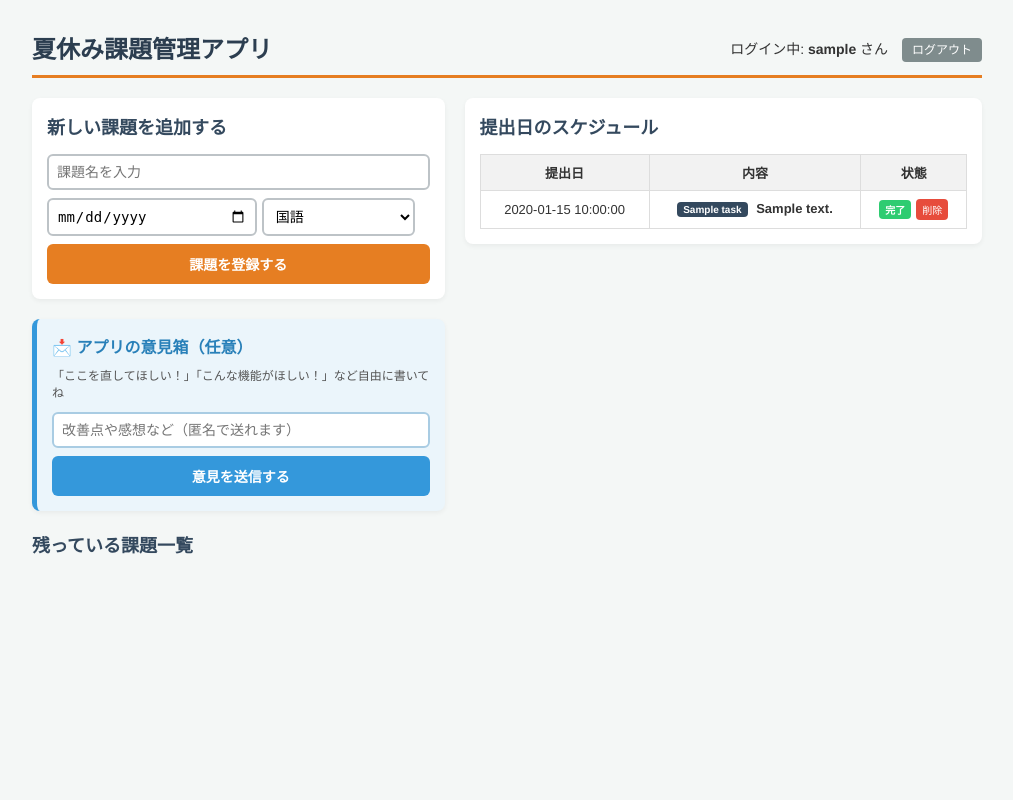
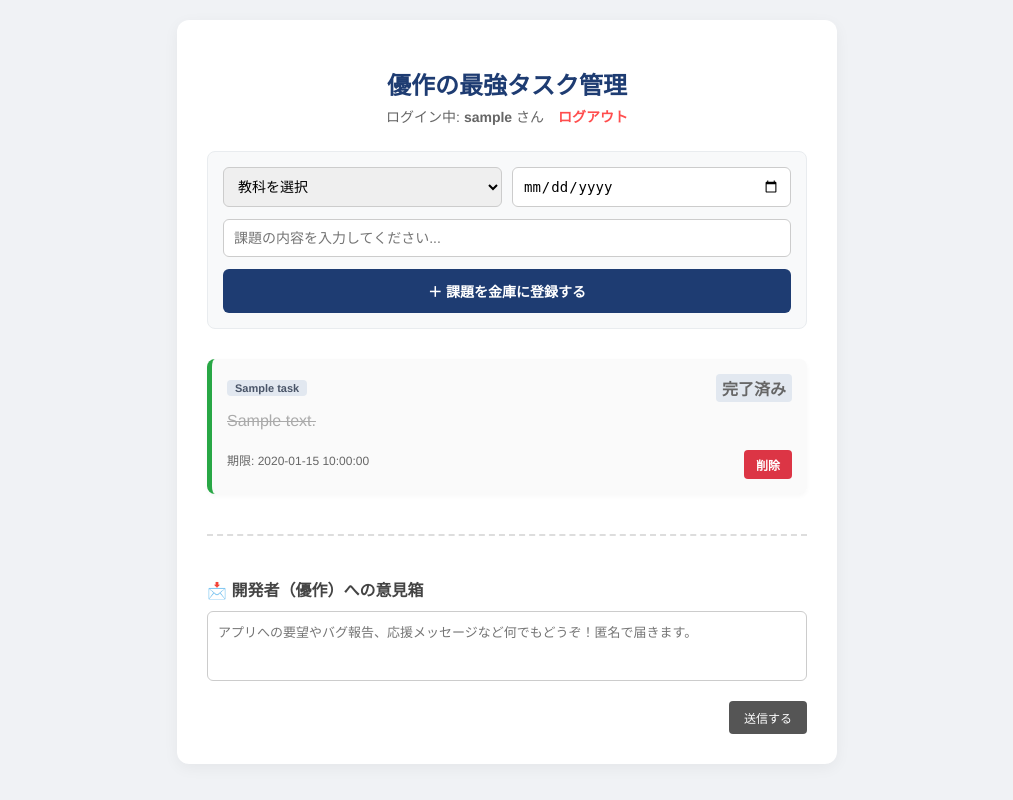
Before and after one commit to yusamiu/kadai_app, a Flask app: page / in a window 1280 px wide. Shown: the whole page, without its empty margins (133-1146 px from the left). Run offline with Flask 3, Linux system fonts and the light colour scheme; the visitor is signed in with stand-in values (Sample User, id 1); a database or web service that is not in the repository returns one stand-in record (values such as "Sample title"); some libraries are stand-ins or nearby versions.

Commit message:
ログイン機能の修正

```diff
--- a/app.py
+++ b/app.py
@@ -1,5 +1,5 @@
 from flask import Flask, render_template, request, redirect, url_for, session
-from datetime import datetime
+from datetime import datetime, timedelta  # 💡 timedelta を確実にインポート
 import os
 import psycopg2
 from psycopg2.extras import DictCursor
@@ -11,7 +11,6 @@ app.secret_key = 'yusaku_secret_key_12345'
 # 🔑 Renderの金庫（データベース）に接続する関数
 # --------------------------------------------------
 def get_db_connection():
-    # Renderの環境変数から金庫のURLを読み込む
     database_url = os.environ.get('DATABASE_URL')
     conn = psycopg2.connect(database_url, sslmode='require')
     return conn
@@ -22,7 +21,6 @@ def get_db_connection():
 def init_db():
     conn = get_db_connection()
     cur = conn.cursor()
-    # 課題を入れる引き出し
     cur.execute('''
         CREATE TABLE IF NOT EXISTS tasks (
             id SERIAL PRIMARY KEY,
@@ -33,7 +31,6 @@ def init_db():
             status TEXT NOT NULL
         );
     ''')
-    # 意見を入れる引き出し
     cur.execute('''
         CREATE TABLE IF NOT EXISTS opinions (
             id SERIAL PRIMARY KEY,
@@ -45,8 +42,13 @@ def init_db():
     cur.close()
     conn.close()
 
-# アプリ起動時に引き出しを自動作成
 init_db()
+
+# 💡 リクエストが来るたびに「ログイン状態を30日維持する」を設定する安全な記述法
+@app.before_request
+def make_session_permanent():
+    session.permanent = True
+    app.permanent_session_lifetime = timedelta(days=30)
 
 # --------------------------------------------------
 # 🏠 画面のルート（部屋）の設定
@@ -58,7 +60,6 @@ def home():
 
     current_user = session['username']
 
-    # 金庫から「自分の課題だけ」を期限が近い順に並び替えて持ってくる
     conn = get_db_connection()
     cur = conn.cursor(cursor_factory=DictCursor)
     cur.execute(
@@ -92,6 +93,10 @@ def home():
 
 @app.route('/login', methods=['GET', 'POST'])
 def login_page():
+    # 💡 すでにログインしているなら、ログイン画面は見せずにホームへ飛ばす
+    if 'username' in session:
+        return redirect(url_for('home'))
+
     if request.method == 'POST':
         username = request.form.get('username')
         if username:
@@ -114,7 +119,6 @@ def add_task():
     subject = request.form.get('subject')
 
     if task_text and deadline and subject:
-        # 金庫に新しい課題をガチャンと入れる
         conn = get_db_connection()
         cur = conn.cursor()
         cur.execute(
@@ -135,7 +139,6 @@ def complete_task():
     task_value = request.form.get('task_value')
     task_deadline = request.form.get('task_deadline')
 
-    # 金庫のステータスを「done」に書き換える
     conn = get_db_connection()
     cur = conn.cursor()
     cur.execute(
@@ -155,7 +158,6 @@ def delete_task():
     task_value = request.form.get('task_value')
     task_deadline = request.form.get('task_deadline')
 
-    # 金庫からデータを完全に消去する
     conn = get_db_connection()
     cur = conn.cursor()
     cur.execute(
@@ -172,7 +174,6 @@ def suggest():
     opinion_text = request.form.get('opinion')
 
     if opinion_text:
-        # 金庫の意見箱引き出しに保存する
         conn = get_db_connection()
         cur = conn.cursor()
         now_str = datetime.now().strftime('%Y-%m-%d %H:%M')
@@ -194,11 +195,9 @@ def admin_page():
     conn = get_db_connection()
     cur = conn.cursor()
 
-    # 1. これまでに登録された重複のないユーザー名を取得
     cur.execute("SELECT DISTINCT username FROM tasks ORDER BY username;")
     users = [row[0] for row in cur.fetchall()]
 
-    # 2. 意見箱（opinionsテーブル）から届いた意見を新しい順に取得
     opinions = []
     try:
         cur.execute("SELECT text, created_at FROM opinions ORDER BY id DESC;")
@@ -261,6 +260,5 @@ def admin_page():
 
     return rendered
 
-# 🚨 一番最後にアプリを起動する（ここがポイント！）
 if __name__ == '__main__':
     app.run(debug=True)
--- a/templates/index.html
+++ b/templates/index.html
@@ -1,248 +1,51 @@
 <!DOCTYPE html>
-<html>
+<html lang="ja">
 <head>
     <meta charset="UTF-8">
     <meta name="viewport" content="width=device-width, initial-scale=1.0">
-        <title>夏休み課題管理アプリ</title>
+    <title>優作の最強タスク管理</title>
     <style>
-            body {
-                background-color: #f4f7f6;
-                font-family: 'Helvetica Neue', Arial, sans-serif;
-                max-width: 950px;
-                margin: 30px auto;
-                padding: 0 20px;
-                color: #333;
-            }
+        body { font-family: 'Helvetica Neue', Arial, sans-serif; background: #f0f2f5; margin: 0; padding: 20px; color: #333; }
+        .container { max-width: 600px; margin: 0 auto; background: white; padding: 30px; border-radius: 12px; box-shadow: 0 4px 15px rgba(0,0,0,0.05); }
+        h1 { text-align: center; color: #1e3c72; margin-bottom: 5px; font-size: 24px; }
+        .user-welcome { text-align: center; color: #666; font-size: 14px; margin-bottom: 25px; }
+        .logout-link { color: #ff4d4d; text-decoration: none; margin-left: 10px; font-weight: bold; }
+        form { display: flex; flex-direction: column; gap: 12px; margin-bottom: 30px; background: #f8f9fa; padding: 15px; border-radius: 8px; border: 1px solid #e9ecef; }
+        .form-row { display: flex; gap: 10px; }
+        input[type="text"], input[type="date"], select { flex: 1; padding: 10px; border: 1px solid #ccc; border-radius: 6px; font-size: 14px; }
+        button.add-btn { background: #1e3c72; color: white; border: none; padding: 12px; border-radius: 6px; font-weight: bold; cursor: pointer; font-size: 14px; }
+        button.add-btn:hover { background: #2a5298; }
+        .task-list { list-style: none; padding: 0; margin: 0; }
+        .task-item { display: flex; flex-direction: column; background: white; padding: 15px; margin-bottom: 12px; border-radius: 8px; border-left: 5px solid #1e3c72; box-shadow: 0 2px 5px rgba(0,0,0,0.03); position: relative; }
+        .task-item.done { border-left-color: #28a745; background: #fafafa; }
+        .task-item.done .task-text { text-decoration: line-through; color: #aaa; }
+        .task-header { display: flex; justify-content: space-between; align-items: center; margin-bottom: 5px; }
+        .subject-tag { background: #e2e8f0; color: #4a5568; padding: 2px 8px; border-radius: 4px; font-size: 11px; font-weight: bold; }
+        .task-text { font-size: 16px; font-weight: 500; margin: 5px 0; word-break: break-all; }
+        .task-footer { display: flex; justify-content: space-between; align-items: center; margin-top: 5px; font-size: 12px; color: #666; }
+        .days-left { font-weight: bold; padding: 2px 6px; border-radius: 4px; }
+        .days-urgent { background: #ffe3e3; color: #d63031; }
+        .days-normal { background: #e3f2fd; color: #0d47a1; }
+        .action-btns { display: flex; gap: 8px; margin-top: 10px; justify-content: flex-end; }
+        .action-btns button { padding: 6px 12px; border: none; border-radius: 4px; font-size: 12px; cursor: pointer; font-weight: bold; }
+        .comp-btn { background: #28a745; color: white; }
+        .del-btn { background: #dc3545; color: white; }
 
-            /* ヘッダー周りのデザイン */
-            .header-area {
-                display: flex;
-                justify-content: space-between;
-                align-items: center;
-                border-bottom: 3px solid #e67e22;
-                padding-bottom: 10px;
-                margin-bottom: 20px;
-            }
-            h1 {
-                color: #2c3e50;
-                margin: 0;
-                font-size: 24px;
-            }
-            .user-info {
-                font-size: 14px;
-            }
-            .logout-btn {
-                background-color: #7f8c8d;
-                color: white;
-                text-decoration: none;
-                padding: 5px 10px;
-                border-radius: 4px;
-                font-size: 12px;
-                margin-left: 10px;
-            }
-            .logout-btn:hover { background-color: #95a5a6; }
-
-            .main-container {
-                display: flex;
-                gap: 20px;
-            }
-
-            .left-column {
-                flex: 1.1;
-                width: 100%;
-            }
-
-            .right-column {
-                flex: 1.3;
-                background: white;
-                padding: 15px;
-                border-radius: 8px;
-                box-shadow: 0 2px 5px rgba(0,0,0,0.05);
-                height: fit-content;
-                width: 100%;
-                box-sizing: border-box;
-            }
-
-            .input-area {
-                background: white;
-                padding: 15px;
-                border-radius: 8px;
-                box-shadow: 0 2px 5px rgba(0,0,0,0.05);
-                margin-bottom: 20px;
-            }
-
-            h2 {
-                font-size: 18px;
-                margin-top: 0;
-                color: #34495e;
-            }
-
-            input[type="text"], input[type="date"], select {
-                padding: 8px;
-                margin-bottom: 8px;
-                border: 2px solid #bdc3c7;
-                border-radius: 6px;
-                font-size: 14px;
-                box-sizing: border-box;
-            }
-
-            input[type="text"] { width: 100%; }
-            input[type="date"] { width: 55%; }
-            select { width: 40%; background-color: white; }
-
-            .submit-btn {
-                background-color: #e67e22;
-                color: white;
-                border: none;
-                padding: 10px 15px;
-                border-radius: 6px;
-                cursor: pointer;
-                font-size: 14px;
-                font-weight: bold;
-                width: 100%;
-            }
-            .submit-btn:hover { background-color: #d35400; }
-
-            ul { list-style: none; padding: 0; }
-
-            li {
-                background: white;
-                padding: 12px;
-                margin-bottom: 8px;
-                border-radius: 6px;
-                box-shadow: 0 2px 5px rgba(0,0,0,0.05);
-                display: flex;
-                justify-content: space-between;
-                align-items: center;
-                font-size: 14px;
-                gap: 10px;
-            }
-
-            .deadline-stamp {
-                font-size: 12px;
-                color: #7f8c8d;
-                display: block;
-                margin-top: 4px;
-            }
-
-            .alert-text {
-                color: #e74c3c;
-                font-weight: bold;
-            }
-
-            .badge {
-                display: inline-block;
-                padding: 2px 6px;
-                font-size: 10px;
-                font-weight: bold;
-                color: white;
-                background-color: #34495e;
-                border-radius: 4px;
-                margin-right: 5px;
-            }
-
-            .status-badge-done {
-                background-color: #2ecc71;
-                color: white;
-                padding: 2px 6px;
-                font-size: 10px;
-                font-weight: bold;
-                border-radius: 4px;
-            }
-
-            .status-badge-yet {
-                background-color: #e74c3c;
-                color: white;
-                padding: 2px 6px;
-                font-size: 10px;
-                font-weight: bold;
-                border-radius: 4px;
-            }
-
-            li button {
-                background-color: #2ecc71;
-                color: white;
-                border: none;
-                padding: 4px 8px;
-                font-size: 11px;
-                width: auto;
-                border-radius: 4px;
-                white-space: nowrap;
-            }
-            li button:hover { background-color: #27ae60; }
-
-            .simple-calendar {
-                width: 100%;
-                border-collapse: collapse;
-                margin-top: 10px;
-            }
-
-            .simple-calendar th, .simple-calendar td {
-                border: 1px solid #ddd;
-                text-align: center;
-                padding: 8px;
-                font-size: 13px;
-            }
-
-            .simple-calendar th {
-                background-color: #f2f2f2;
-                font-weight: bold;
-            }
-
-            .delete-btn {
-                background-color: #e74c3c;
-                color: white;
-                border: none;
-                padding: 3px 6px;
-                font-size: 10px;
-                border-radius: 4px;
-                cursor: pointer;
-                margin-left: 5px;
-                font-weight: normal;
-                width: auto;
-            }
-            .delete-btn:hover { background-color: #c0392b; }
-
-            /* 📱 スマホ用の配置設定（画面幅が768px以下のとき） */
-            @media (max-width: 768px) {
-                body {
-                    margin: 10px auto;
-                    padding: 0 10px;
-                }
-                .header-area {
-                    flex-direction: column;
-                    align-items: flex-start;
-                    gap: 10px;
-                }
-                .main-container {
-                    flex-direction: column;
-                }
-                input[type="date"] { width: 100%; margin-bottom: 8px; }
-                select { width: 100%; margin-bottom: 8px; }
-                .simple-calendar th, .simple-calendar td {
-                    padding: 5px;
-                    font-size: 11px;
-                }
-            }
+        .opinion-section { margin-top: 40px; border-top: 2px dashed #ddd; padding-top: 25px; }
+        .opinion-section h3 { font-size: 16px; color: #444; margin-bottom: 10px; }
+        .opinion-section textarea { width: 100%; box-sizing: border-box; height: 70px; padding: 10px; border: 1px solid #ccc; border-radius: 6px; font-size: 13px; resize: none; margin-bottom: 8px; }
+        .opinion-submit { background: #555; color: white; border: none; padding: 8px 15px; border-radius: 4px; font-size: 12px; cursor: pointer; width: fit-content; align-self: flex-end; }
     </style>
 </head>
 <body>
-        <div class="header-area">
-            <h1>夏休み課題管理アプリ</h1>
-            <div class="user-info">
-                ログイン中: <strong>{{ username }}</strong> さん
-                <a href="/logout" class="logout-btn">ログアウト</a>
-            </div>
-        </div>
+    <div class="container">
+        <h1>優作の最強タスク管理</h1>
+        <div class="user-welcome">ログイン中: <strong>{{ username }}</strong> さん <a href="/logout" class="logout-link">ログアウト</a></div>
 
-        <div class="main-container">
-            <div class="left-column">
-                <div class="input-area">
-                    <h2>新しい課題を追加する</h2>
         <form action="/add" method="POST">
-                        <input type="text" name="task" placeholder="課題名を入力" required>
-                        <input type="date" name="deadline" required>
-                        <select name="subject">
+            <div class="form-row">
+                <select name="subject" required>
+                    <option value="" disabled selected>教科を選択</option>
                     <option value="国語">国語</option>
                     <option value="数学">数学</option>
                     <option value="英語">英語</option>
@@ -250,87 +53,57 @@
                     <option value="社会">社会</option>
                     <option value="その他">その他</option>
                 </select>
-                        <button type="submit" class="submit-btn">課題を登録する</button>
+                <input type="date" name="deadline" required>
+            </div>
+            <input type="text" name="task" placeholder="課題の内容を入力してください..." required autocomplete="off">
+            <button type="submit" class="add-btn">＋ 課題を金庫に登録する</button>
+        </form>
+
+        <ul class="task-list">
+            {% for task in tasks %}
+            <li class="task-item {% if task.status == 'done' %}done{% endif %}">
+                <div class="task-header">
+                    <span class="subject-tag">{{ task.subject }}</span>
+                    {% if task.status != 'done' %}
+                        {% if task.days_left <= 1 %}
+                            <span class="days-left days-urgent">期限まであと {{ task.days_left }} 日（ヤバい）</span>
+                        {% else %}
+                            <span class="days-left days-normal">期限まであと {{ task.days_left }} 日</span>
+                        {% endif %}
+                    {% else %}
+                        <span class="days-left" style="background: #e2e8f0; color: #666;">完了済み</span>
+                    {% endif %}
+                </div>
+                <div class="task-text">{{ task.text }}</div>
+                <div class="task-footer">
+                    <span>期限: {{ task.deadline }}</span>
+                    <div class="action-btns">
+                        {% if task.status != 'done' %}
+                        <form action="/complete" method="POST" style="margin:0; padding:0; background:none; border:none; display:inline;">
+                            <input type="hidden" name="task_value" value="{{ task.text }}">
+                            <input type="hidden" name="task_deadline" value="{{ task.deadline }}">
+                            <button type="submit" class="comp-btn">完了</button>
+                        </form>
+                        {% endif %}
+                        <form action="/delete" method="POST" style="margin:0; padding:0; background:none; border:none; display:inline;">
+                            <input type="hidden" name="task_value" value="{{ task.text }}">
+                            <input type="hidden" name="task_deadline" value="{{ task.deadline }}">
+                            <button type="submit" class="del-btn">削除</button>
                         </form>
                     </div>
-
-                <div class="input-area" style="background: #ebf5fb; border-left: 5px solid #3498db; margin-top: 20px;">
-                    <h2 style="color: #2980b9; font-size: 16px;">📩 アプリの意見箱（任意）</h2>
-                    <p style="font-size: 12px; color: #555; margin-top: -5px;">「ここを直してほしい！」「こんな機能がほしい！」など自由に書いてね</p>
-                    <form action="/suggest" method="POST">
-                        <input type="text" name="opinion" placeholder="改善点や感想など（匿名で送れます）" required style="border-color: #a9cce3;">
-                        <button type="submit" class="submit-btn" style="background-color: #3498db;">意見を送信する</button>
-                    </form>
                 </div>
-
-                <h2>残っている課題一覧</h2>
-                <ul>
-                    {% for item in tasks %}
-                        {% if item.status == 'yet' %}
-                        <li>
-                            <div>
-                                <span class="badge">{{ item.subject }}</span>
-                                <strong>{{ item.text }}</strong>
-                                <span class="deadline-stamp">
-                                    提出日: {{ item.deadline }}
-                                    {% if item.days_left <= 3 and item.days_left >= 0 %}
-                                        <span class="alert-text">（あと {{ item.days_left }} 日！大ピンチ）</span>
-                                    {% elif item.days_left < 0 %}
-                                        <span class="alert-text">（期限を {{ item.days_left | abs }} 日過ぎています！）</span>
+            </li>
             {% else %}
-                                        <span>（あと {{ item.days_left }} 日）</span>
-                                    {% endif %}
-                                </span>
-                            </div>
-                            <form action="/complete" method="POST" style="display:inline; margin:0;">
-                                <input type="hidden" name="task_value" value="{{ item.text }}">
-                                <input type="hidden" name="task_deadline" value="{{ item.deadline }}">
-                                <button type="submit">完了！</button>
-                            </form>
-                        </li>
-                        {% endif %}
+            <li style="text-align: center; color: #999; margin-top: 20px;">登録されている課題はありません。平和です！</li>
             {% endfor %}
         </ul>
-            </div>
 
-            <div class="right-column">
-                <h2>提出日のスケジュール</h2>
-                <table class="simple-calendar">
-                    <thead>
-                        <tr>
-                            <th>提出日</th>
-                            <th>内容</th>
-                            <th>状態</th>
-                        </tr>
-                    </thead>
-                    <tbody>
-                        {% for item in tasks %}
-                        <tr>
-                            <td>{{ item.deadline }}</td>
-                            <td><span class="badge">{{ item.subject }}</span> <strong>{{ item.text }}</strong></td>
-                            <td>
-                                <div style="display: flex; align-items: center; justify-content: center;">
-                                    {% if item.status == 'done' %}
-                                        <span class="status-badge-done">完了</span>
-                                    {% else %}
-                                        <span class="status-badge-yet">未完了</span>
-                                    {% endif %}
-
-                                    <form action="/delete" method="POST" style="display:inline; margin:0;">
-                                        <input type="hidden" name="task_value" value="{{ item.text }}">
-                                        <input type="hidden" name="task_deadline" value="{{ item.deadline }}">
-                                        <button type="submit" class="delete-btn">削除</button>
+        <div class="opinion-section">
+            <h3>📩 開発者（優作）への意見箱</h3>
+            <form action="/suggest" method="POST" style="background:none; border:none; padding:0; margin:0;">
+                <textarea name="opinion" placeholder="アプリへの要望やバグ報告、応援メッセージなど何でもどうぞ！匿名で届きます。" required></textarea>
+                <button type="submit" class="opinion-submit">送信する</button>
             </form>
-                                </div>
-                            </td>
-                        </tr>
-                        {% else %}
-                        <tr>
-                            <td colspan="3" style="color: #999; padding: 20px;">登録された課題はありません</td>
-                        </tr>
-                        {% endfor %}
-                    </tbody>
-                </table>
         </div>
     </div>
 </body>
```
Lines whose indentation alone changed are shown as unchanged.
